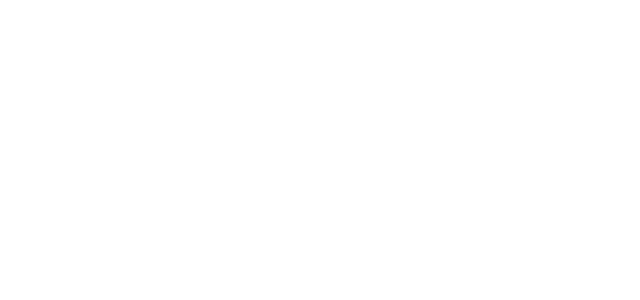
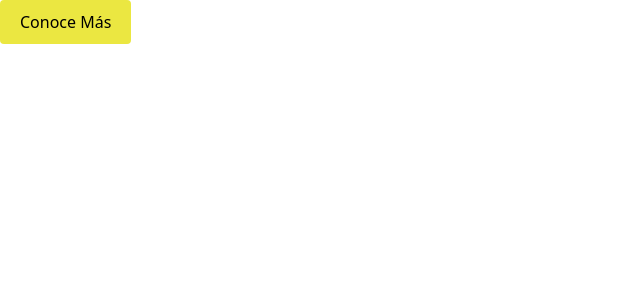
Before and after one commit to a01659224B/NATACION-PF, a Vue app: page / in a window 1280 px wide. Shown: the top 300 px of the page, without its empty margins (0-640 px from the left). Built offline with nearby package versions, Linux system fonts and the light colour scheme.

Commit message:
conoce mas

```diff
--- a/src/App.vue
+++ b/src/App.vue
@@ -1,5 +1,11 @@
 <script>
 import Encabezado from './components/Encabezado.vue';
+import MyButton from './components/Boton.vue';
+export default {
+    components: {
+      'my-button': MyButton,
+    },
+  };
 </script>
 
 <template>
@@ -7,7 +13,13 @@
   <!-- <router-link to="/">Adultos</router-link>
   <router-link to="/">Bebe</router-link>
   <router-link to="/">Ninos</router-link> -->
+
+    <div>
+      <!-- Otras partes de tu vista -->
+      <my-button></my-button>
+    </div>
   </template>
 
 
+
   <style></style>
--- a/src/components/Boton.vue
+++ b/src/components/Boton.vue
@@ -1,22 +1,39 @@
+<script>
+export default {
+  data() {
+    return {
+      buttonText: "Conoce Más",
+      clicked: false
+    };
+  },
+
+};
+</script>
 <template>
+    <button
+      class="custom-btn"
+      @click="handleClick"
+    >
+      {{ buttonText }}
+    </button>
+  </template>
 
-    <div id="app">
+  <style scoped>
+  .custom-btn {
+    background-color: #EBE741; /* Color púrpura personalizado */
+    color: #000; /* Color de texto negro */
+    border: none;
+    border-radius: 4px;
+    padding: 10px 20px;
+    cursor: pointer;
+    transition: background-color 0.3s ease-in-out; /* Transición suave del color de fondo */
+  }
 
-        <button @click="cambiarColor" :style="{ backgroundColor: botonColor }">Conoce Más </button>
-    </div>
-</template>
-    <script>
-        new Vue({
-            el: '#app',
-            data: {
-                botonColor: 'yellow'
-            },
-            methods: {
-                cambiarColor: function() {
+  .custom-btn:hover {
+    background-color: #9D1C9E; /* Cambiar a rosa al pasar el mouse sobre el botón */
+  }
 
-                    const colores = ['#ff5733', '#ffde33', '#33ff57', '#337aff', '#ff33c7'];
-                    const colorAleatorio = colores[Math.floor(Math.random() * colores.length)];
-                    this.botonColor = colorAleatorio;
-                }
-            }
-        });
+  .custom-btn:focus {
+    outline: none; /* Eliminar el contorno al hacer clic en el botón */
+  }
+  </style>
```
